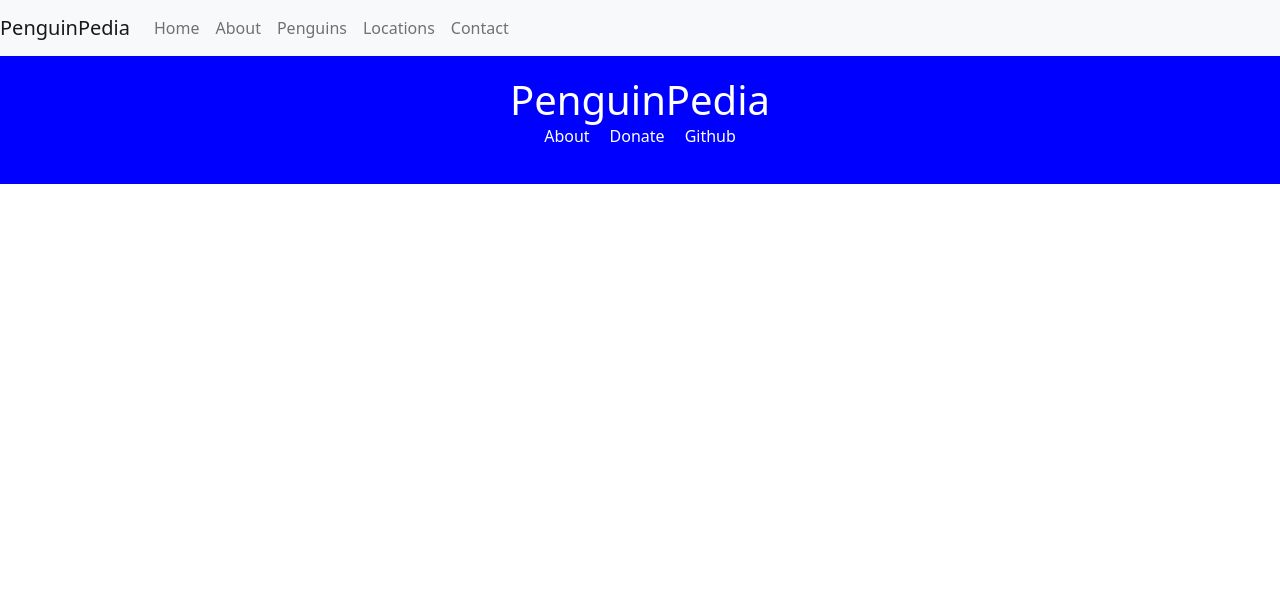
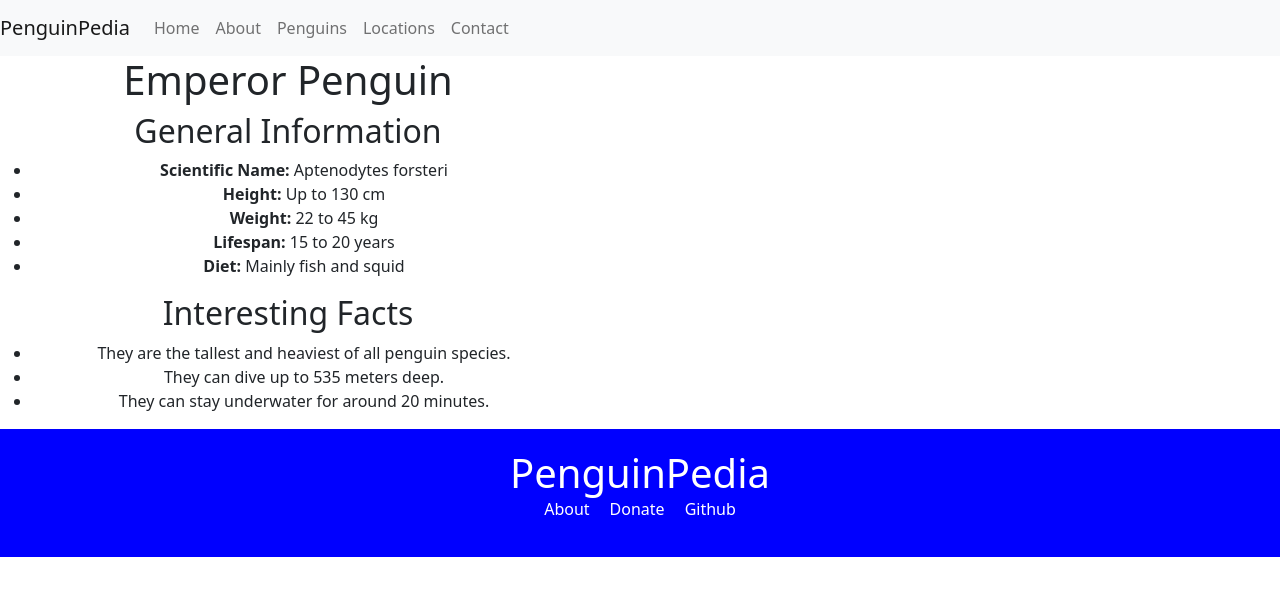
Before and after one commit to JamesFloyd-Pen/PenguinPedia-Website, a React (Create React App) app in the folder penguinpedia-app/: page /EmperorPenguin in a window 1280 px wide. Shown: the top 596 px of the page. Built offline with nearby package versions, Linux system fonts and the light colour scheme.

Commit message:
Addition of new Link
A new Link button going to the Emperor Penguin Page. This will allow access from the home page to go into the page from the 'learn more about daily penguin hero card'

```diff
--- a/penguinpedia-app/src/App.js
+++ b/penguinpedia-app/src/App.js
@@ -6,6 +6,7 @@
 import Penguins from "./pages/Penguins";
 import Location from "./pages/Location";
 import Contact from "./pages/Contact";
+import EmperorPenguin from "./pages/Emperor_Penguin";
 import PENGUIN_NAVBAR from "./components/PENGUIN_NAVBAR";
 import PENGUIN_FOOTER from "./components/PENGUIN_FOOTER";
 
@@ -20,6 +21,7 @@
         <Route path="/Penguins" component={Penguins} />
         <Route path="/Location" component={Location} />
         <Route path="/Contact" component={Contact} />
+        <Route path="/EmperorPenguin" component={EmperorPenguin} />
       </Switch>
       <PENGUIN_FOOTER />
 
--- a/penguinpedia-app/src/components/common/body/PENGUIN_BODY_VID.jsx
+++ b/penguinpedia-app/src/components/common/body/PENGUIN_BODY_VID.jsx
@@ -1,5 +1,6 @@
 import React,
 { Component } from 'react';
+
 
 const backgroundImage = process.env.PUBLIC_URL + '/images/HD_Emperor_Penguin.jpg';
 //const backgroundImage = process.env.src +'src/components/images/HD_Emperor_Penguin.jpg';
--- a/penguinpedia-app/src/components/common/body/card/PENGUIN_BODY_HERO_DAILYPENGUIN.jsx
+++ b/penguinpedia-app/src/components/common/body/card/PENGUIN_BODY_HERO_DAILYPENGUIN.jsx
@@ -1,5 +1,6 @@
 import React, { Component } from 'react';
 import { Card, Button, CardGroup } from 'react-bootstrap';
+import { Link } from 'react-router-dom';
 import 'bootstrap/dist/css/bootstrap.min.css';
 
 const CARD_IMAGE_STYLE = {
@@ -20,7 +21,9 @@
                     <Card.Text>
                         The Emperor Penguin is the largest penguins in the world, and inhabit in antarctica.
                     </Card.Text>
-                    <Button variant="primary">Learn More</Button>
+                    <Link to="/EmperorPenguin">
+                        <Button variant="primary">Learn More</Button>
+                    </Link>
                 </Card.Body>
           </Card>
           <Card style={{ width: '18rem' }}>
--- /dev/null
+++ b/penguinpedia-app/src/components/styles/Penguins.css
@@ -0,0 +1,21 @@
+/**
+
+The Template for all Penguin Pages. All wuld be styled the same way.
+
+*/
+
+**/
+
+.info-container {
+    display: flex;
+    justify-content: space-between;
+  }
+
+  .info-section {
+    width: 45%;
+  }
+
+  .info-penguin-box {
+    width: 45%;
+
+  }
--- a/penguinpedia-app/src/pages/Emperor_Penguin.js
+++ b/penguinpedia-app/src/pages/Emperor_Penguin.js
@@ -1,8 +1,11 @@
 import React from 'react';
+import '../components/styles/Penguins.css';
+
 
 function EmperorPenguin() {
   return (
-    <div>
+    <div className="info-container">
+      <div className="info-penguin-box">
         <h1>Emperor Penguin</h1>
         <h2>General Information</h2>
         <ul>
@@ -12,6 +15,8 @@
           <li><strong>Lifespan:</strong> 15 to 20 years</li>
           <li><strong>Diet:</strong> Mainly fish and squid</li>
         </ul>
+      </div>
+      <div className="info-section">
         <h2>Interesting Facts</h2>
         <ul>
           <li>They are the tallest and heaviest of all penguin species.</li>
@@ -19,6 +24,7 @@
           <li>They can stay underwater for around 20 minutes.</li>
         </ul>
       </div>
+    </div>
   );
 }
 
```
Lines whose indentation alone changed are shown as unchanged.
